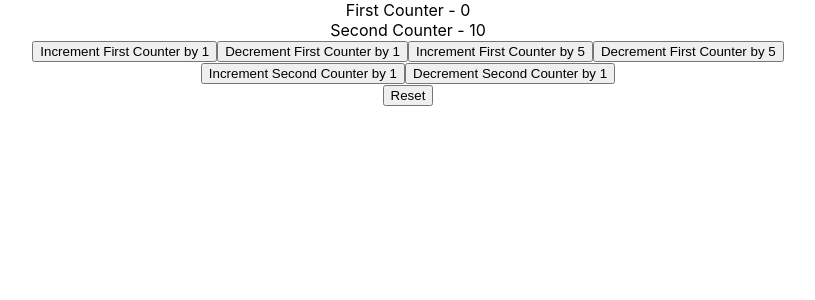
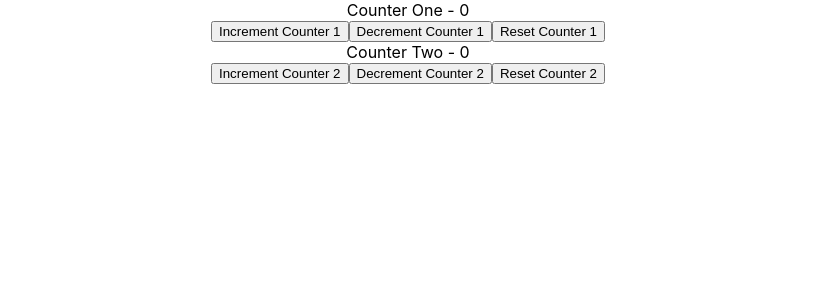
Before and after one commit to josephmathew900/react_hooks_codevolution, a React (Create React App) app: page / in a window 1280 px wide. Shown: the top 300 px of the page, without its empty margins (232-1047 px from the left). Built offline with nearby package versions, Linux system fonts and the light colour scheme.

Commit message:
multiple useReducers

```diff
--- a/src/App.js
+++ b/src/App.js
@@ -1,6 +1,6 @@
 import "./App.css";
 import React from "react";
-import CounterTwo from "./components/CounterTwo";
+import CounterThree from "./components/CounterThree";
 
 export const UserContext = React.createContext();
 export const ChannelContext = React.createContext();
@@ -8,7 +8,7 @@ export const ChannelContext = React.createContext();
 function App() {
   return (
     <div className="App">
-      <CounterTwo />
+      <CounterThree />
     </div>
   );
 }
--- /dev/null
+++ b/src/components/CounterThree.js
@@ -0,0 +1,80 @@
+import React, { useReducer } from "react";
+
+const initialState = 0;
+const reducer = (state, action) => {
+  switch (action) {
+    case "increment":
+      return state + 1;
+    case "decrement":
+      return state - 1;
+    case "reset":
+      return initialState;
+    default:
+      return state;
+  }
+};
+
+function CounterThree() {
+  const [count, dispatch] = useReducer(reducer, initialState);
+  const [countTwo, dispatchTwo] = useReducer(reducer, initialState);
+
+  return (
+    <div>
+      <div>
+        <div>Counter One - {count}</div>
+        <button
+          onClick={() => {
+            dispatch("increment");
+          }}
+        >
+          Increment Counter 1
+        </button>
+
+        <button
+          onClick={() => {
+            dispatch("decrement");
+          }}
+        >
+          Decrement Counter 1
+        </button>
+
+        <button
+          onClick={() => {
+            dispatch("reset");
+          }}
+        >
+          Reset Counter 1
+        </button>
+      </div>
+
+      <div>
+        <div>Counter Two - {countTwo}</div>
+        <button
+          onClick={() => {
+            dispatchTwo("increment");
+          }}
+        >
+          Increment Counter 2
+        </button>
+
+        <button
+          onClick={() => {
+            dispatchTwo("decrement");
+          }}
+        >
+          Decrement Counter 2
+        </button>
+
+        <button
+          onClick={() => {
+            dispatchTwo("reset");
+          }}
+        >
+          Reset Counter 2
+        </button>
+      </div>
+    </div>
+  );
+}
+
+export default CounterThree;
```
